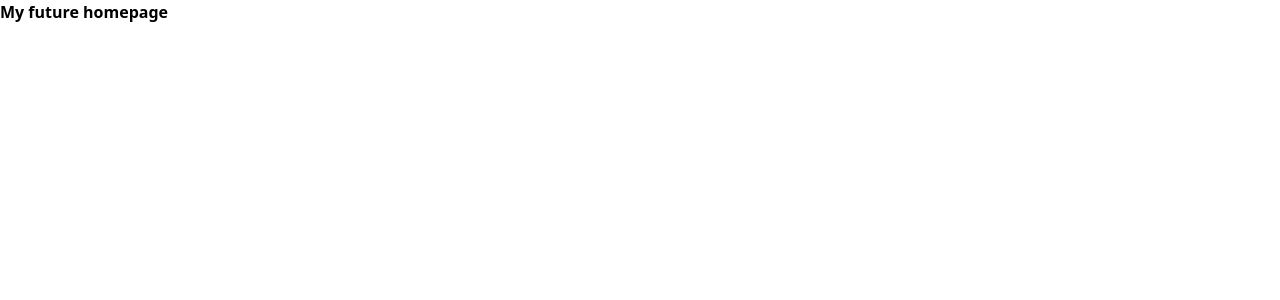
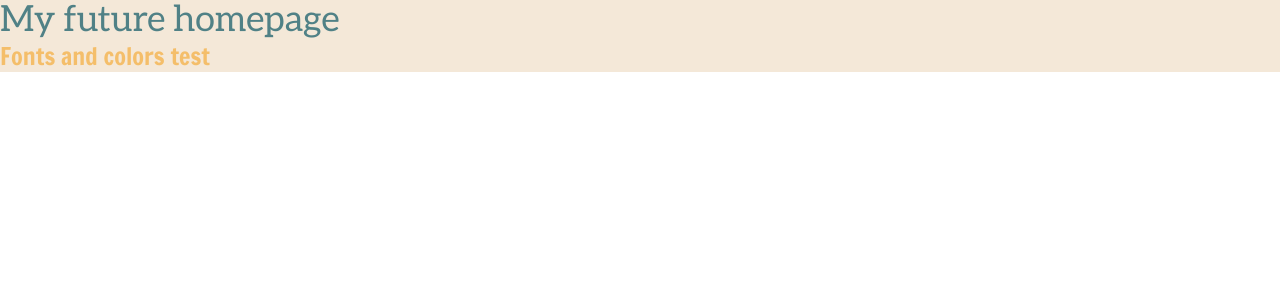
Before and after one commit to esasova/gone-for-coffee-2.0, a Nuxt app in the folder front/: page / in a window 1280 px wide. Shown: the top 300 px of the page. Built offline with nearby package versions, Linux system fonts and the light colour scheme; no server answers.

Commit message:
feat:configure tailwind

```diff
--- /dev/null
+++ b/front/assets/style/app.css
@@ -0,0 +1,8 @@
+@font-face {
+  font-family: 'Aleo';
+  src: url('../../static/fonts/Aleo/Aleo-Regular.ttf') format('truetype');
+}
+@font-face {
+  font-family: 'FrancoisOne';
+  src: url('../../static/fonts/FrancoisOne/FrancoisOne-Regular.ttf') format('truetype');
+}
--- a/front/nuxt.config.js
+++ b/front/nuxt.config.js
@@ -21,6 +21,7 @@ export default {
 
   // Global CSS: https://go.nuxtjs.dev/config-css
   css: [
+    '~/assets/style/app.css'
   ],
 
   // Plugins to run before rendering page: https://go.nuxtjs.dev/config-plugins
@@ -36,7 +37,6 @@ export default {
     // https://go.nuxtjs.dev/tailwindcss
     '@nuxtjs/tailwindcss'
   ],
-
   // Modules: https://go.nuxtjs.dev/config-modules
   modules: [
     '@nuxtjs/axios'
--- a/front/pages/index.vue
+++ b/front/pages/index.vue
@@ -1,6 +1,9 @@
 <template>
-  <div class="font-bold">
+  <div class="font-aleo text-4xl bg-secondary text-primary">
     My future homepage
+    <p class="font-francoisOne text-2xl text-accent">
+      Fonts and colors test
+    </p>
   </div>
 </template>
 
--- /dev/null
+++ b/front/tailwind.config.js
@@ -0,0 +1,27 @@
+module.exports = {
+  purge: ['./src/**/*.{js,vue}', './public/index.html'],
+  theme: {
+    extend: {
+      colors: {
+        primary: '#508186',
+        secondary: '#F4E8D8',
+        accent: '#F4BE6A'
+      }
+    },
+    fontFamily: {
+      aleo: ['Aleo', 'serif'],
+      francoisOne: ['FrancoisOne', 'sans-serif']
+    }
+  },
+  variants: {
+    display: ['responsive', 'hover', 'focus', 'active', 'group-hover'],
+    backgroundColor: ['responsive', 'hover', 'focus', 'active', 'group-hover'],
+    textColor: ['responsive', 'hover', 'focus', 'active', 'group-hover'],
+    borderColor: ['responsive', 'hover', 'focus', 'active', 'group-hover'],
+    width: ['responsive', 'hover', 'focus', 'active', 'group-hover'],
+    height: ['responsive', 'hover', 'focus', 'active', 'group-hover'],
+    opacity: ['responsive', 'hover', 'focus', 'active', 'group-hover'],
+    scale: ['responsive', 'hover', 'focus', 'active', 'group-hover'],
+    grayscale: ['responsive', 'hover', 'focus', 'active', 'group-hover']
+  }
+}
```
Also changed, not shown: front/static/fonts/Aleo/Aleo-Regular.ttf (added), front/static/fonts/FrancoisOne/FrancoisOne-Regular.ttf (added).
